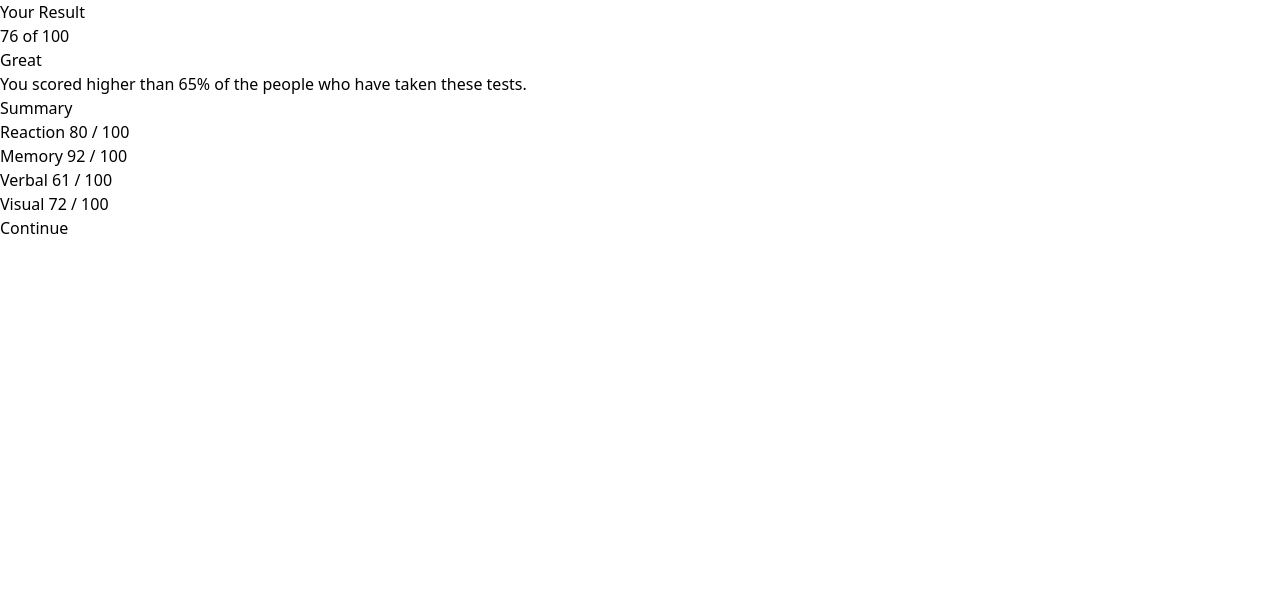
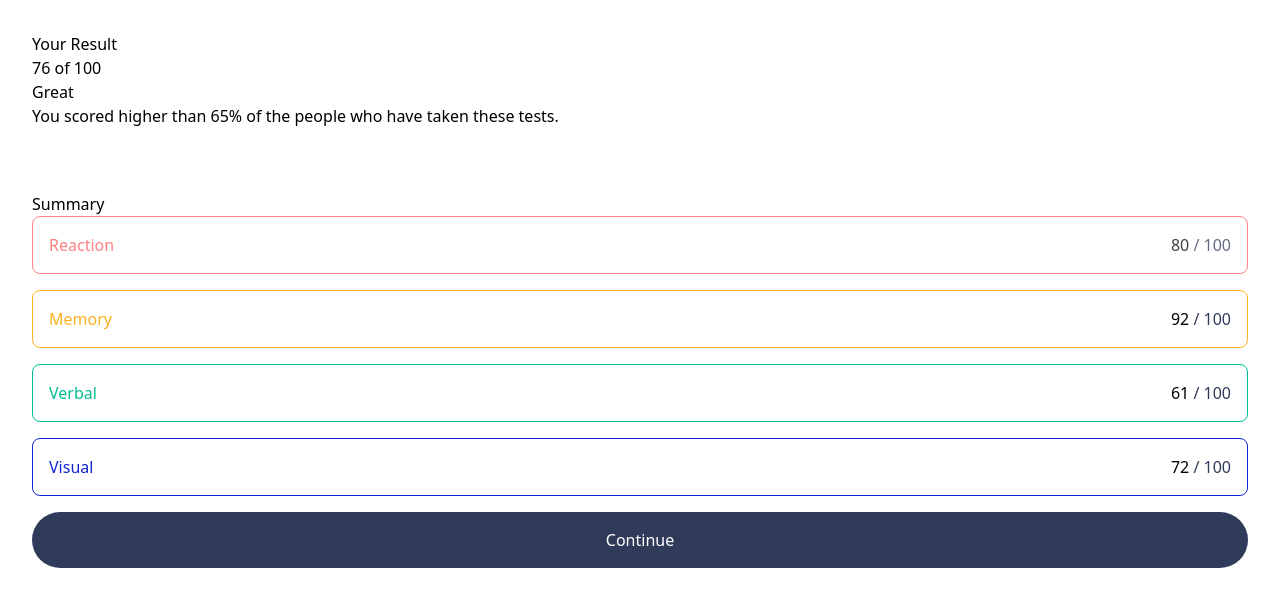
Before and after one commit to SanazBHMN/results-summary-component-main, a website: page index.html in a window 1280 px wide. Drawn offline with nearby package versions, Linux system fonts and the light colour scheme; files that its build step writes are made by us from their sources.

Commit message:
Add style to second section

```diff
--- a/index.html
+++ b/index.html
@@ -3,7 +3,6 @@
   <head>
     <meta charset="UTF-8" />
     <meta name="viewport" content="width=device-width, initial-scale=1.0" />
-
     <link
       rel="icon"
       type="image/png"
@@ -14,7 +13,7 @@
     <title>Frontend Mentor | Results summary component</title>
   </head>
   <body>
-    <section>
+    <section class="p-8">
       <div>
         <h4>Your Result</h4>
         <div>76 of 100</div>
@@ -25,25 +24,55 @@
       </div>
     </section>
 
-    <section>
+    <section class="p-8">
       <h4>Summary</h4>
-      <div>
-        <span></span>
-        <p>Reaction 80 / 100</p>
+      <div
+        class="flex justify-between items-center border border-light-red opacity-75 rounded-lg mb-4 p-4"
+      >
+        <div>
+          <span class="text-light-red">Reaction</span>
+        </div>
+        <div>
+          <span>80</span>
+          <span class="text-dark-gray-blue">/ 100</span>
+        </div>
       </div>
-      <div>
-        <span></span>
-        <p>Memory 92 / 100</p>
+      <div
+        class="flex justify-between items-center border border-orangey-yellow mb-4 p-4 rounded-lg"
+      >
+        <div>
+          <span class="text-orangey-yellow">Memory</span>
+        </div>
+        <div>
+          <span>92</span>
+          <span class="text-dark-gray-blue">/ 100</span>
+        </div>
       </div>
-      <div>
-        <span></span>
-        <p>Verbal 61 / 100</p>
+      <div
+        class="flex justify-between items-center border border-green-teal mb-4 p-4 rounded-lg"
+      >
+        <div>
+          <span class="text-green-teal">Verbal</span>
+        </div>
+        <div>
+          <span>61</span>
+          <span class="text-dark-gray-blue">/ 100</span>
+        </div>
       </div>
-      <div>
-        <span></span>
-        <p>Visual 72 / 100</p>
+      <div
+        class="flex justify-between items-center border border-cobalt-blue mb-4 p-4 rounded-lg"
+      >
+        <div>
+          <span class="text-cobalt-blue">Visual</span>
+        </div>
+        <div>
+          <span>72</span>
+          <span class="text-dark-gray-blue">/ 100</span>
+        </div>
       </div>
-      <button>Continue</button>
+      <button class="w-full bg-dark-gray-blue text-white py-4 rounded-full">
+        Continue
+      </button>
     </section>
 
     <!-- <div class="attribution">
```
